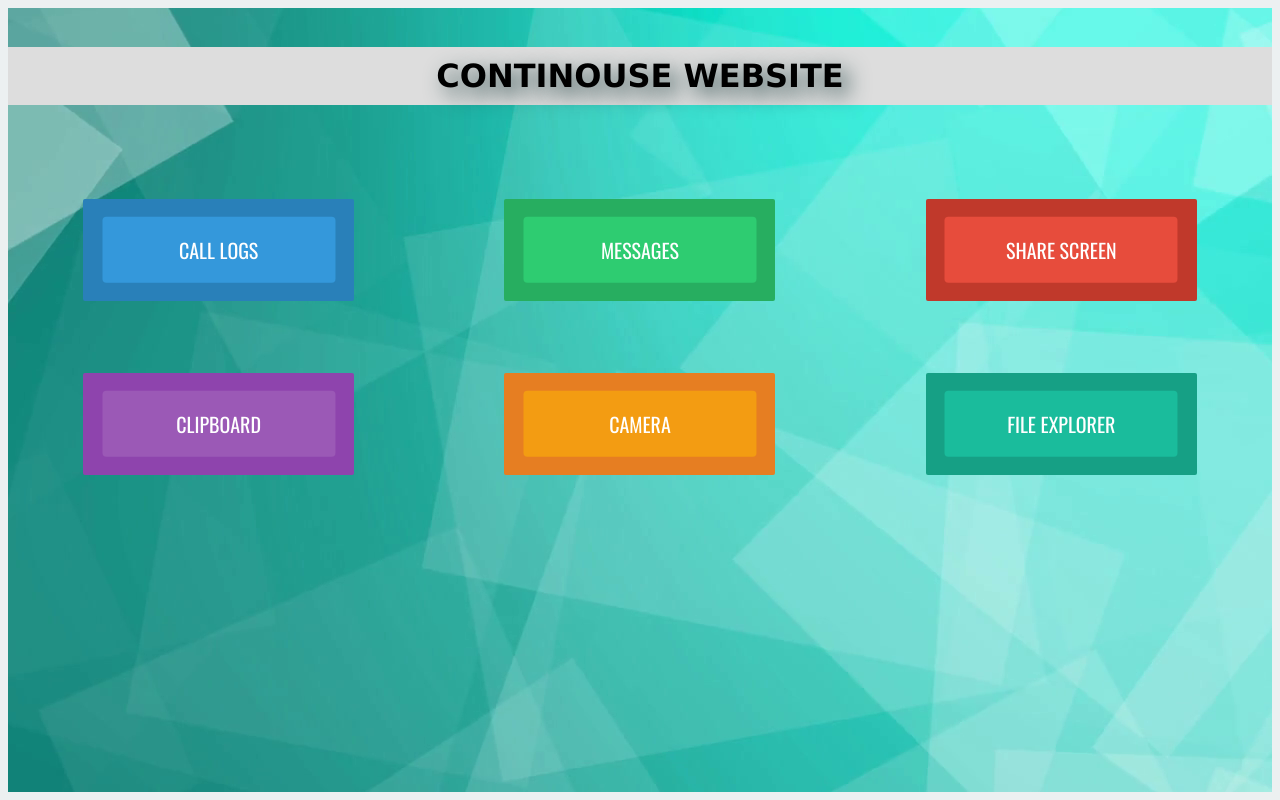
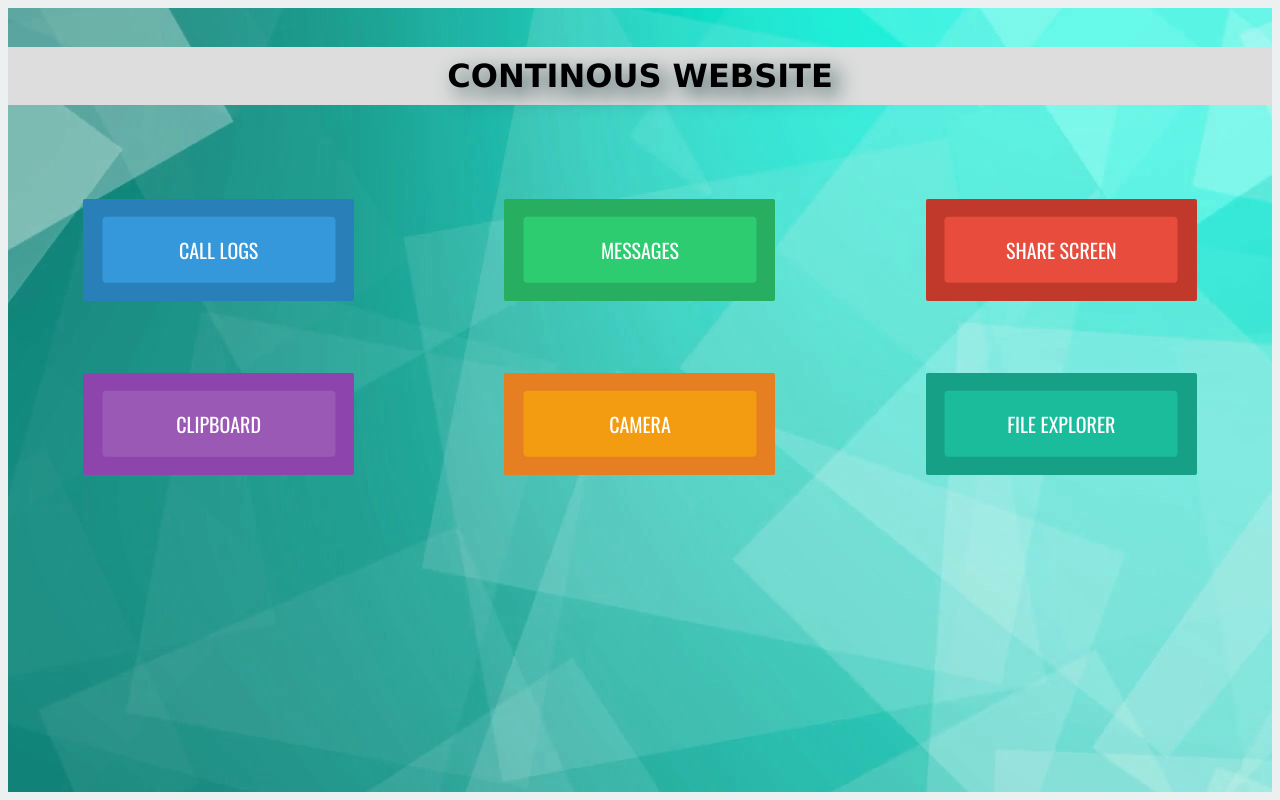
Before and after one commit to Parthkatare/CodeX_VoidHacks, a plain HTML site: page home.html in a window 1280 px wide. Drawn offline with nearby package versions, Linux system fonts and the light colour scheme.

Commit message:
Update home.html

```diff
--- a/home.html
+++ b/home.html
@@ -6,7 +6,7 @@
 <body background="images/bg.png" style="background-repeat: no-repeat;
   background-attachment: fixed;">
   <br>
-  <h1>CONTINOUSE WEBSITE</h1>
+  <h1>CONTINOUS WEBSITE</h1>
   <div>
     <div class="wrapper">
       <a href="#" class="btn-base btn-cta btn-1">
```
